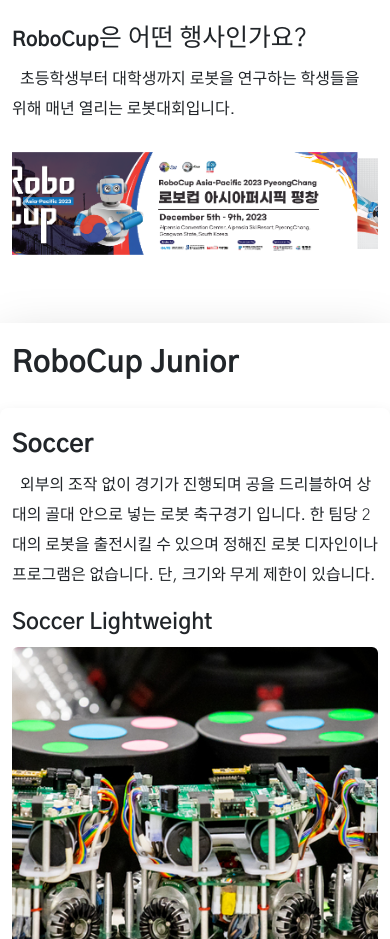
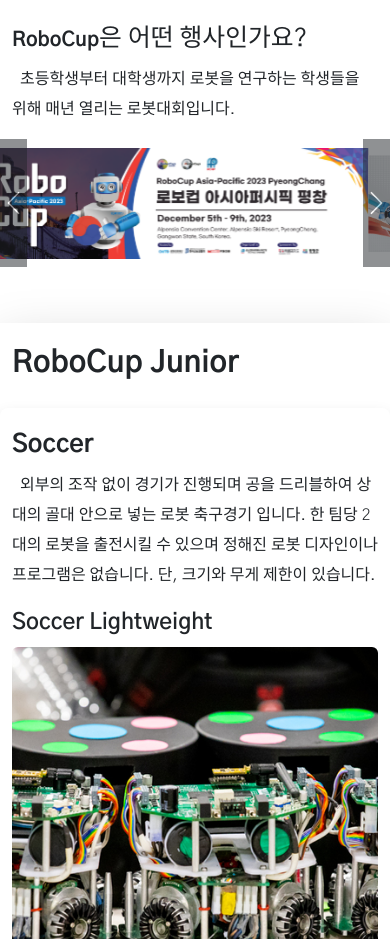
Before and after one commit to JIUUOO/RWDP, a website: page index.html in a window 390 px wide. Shown: the part 1560-2499 px from the top of the page. Drawn offline with Linux system fonts and the light colour scheme.

Commit message:
design: modify carousel breakpoints and button hovering

```diff
--- a/index.html
+++ b/index.html
@@ -200,34 +200,34 @@
 
           <div
             id="carouselBannerControls"
-            class="carousel slide"
+            class="carousel slide px-0"
             data-bs-ride="carousel"
           >
             <div class="carousel-inner">
               <div class="carousel-item active">
                 <img
                   src="./images/banners/2023-rcap.png"
-                  class="d-block w-100"
+                  class="w-100"
                   alt=""
                 />
               </div>
               <div class="carousel-item">
                 <img
                   src="./images/banners/2024-rcopen.png"
-                  class="d-block w-100"
+                  class="w-100"
                   alt=""
                 />
               </div>
               <div class="carousel-item">
                 <img
                   src="./images/banners/2023-coding.jpg"
-                  class="d-block w-100"
+                  class="w-100"
                   alt=""
                 />
               </div>
             </div>
             <button
-              class="carousel-control-prev"
+              class="carousel-control-prev bg-dark"
               type="button"
               data-bs-target="#carouselBannerControls"
               data-bs-slide="prev"
@@ -237,7 +237,7 @@
               <span class="visually-hidden">Previous</span>
             </button>
             <button
-              class="carousel-control-next"
+              class="carousel-control-next bg-dark"
               type="button"
               data-bs-target="#carouselBannerControls"
               data-bs-slide="next"
--- a/scss/sections/_about.scss
+++ b/scss/sections/_about.scss
@@ -28,11 +28,11 @@
     }
 
     @include media-breakpoint-between(lg, xl) {
-      height: 13rem;
+      height: 16rem;
     }
 
     @include media-breakpoint-up(xl) {
-      height: 20rem;
+      height: 25rem;
     }
 
     .carousel-inner {
@@ -40,5 +40,17 @@
       align-items: center;
       // object-fit: cover;
     }
+
+    .carousel-control-prev,
+    .carousel-control-next {
+      width: 7%;
+
+      &:focus {
+        &:hover {
+          opacity: 0.9;
+        }
+        opacity: 0.5;
+      }
+    }
   }
 }
```
Also changed, not shown: assets/css/style.css, 1 other file.
